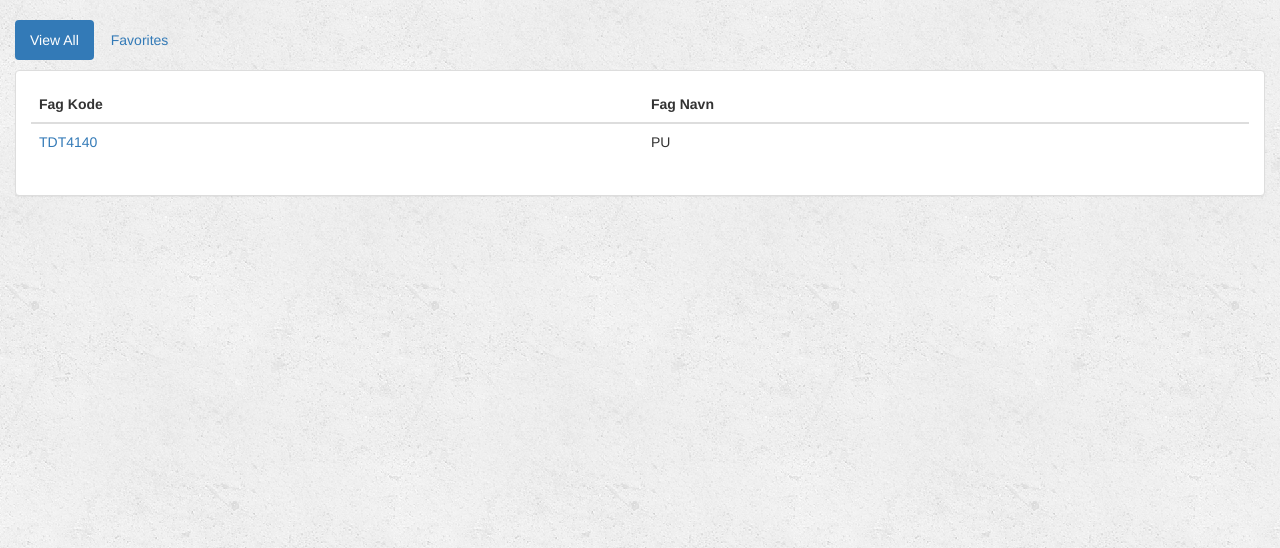
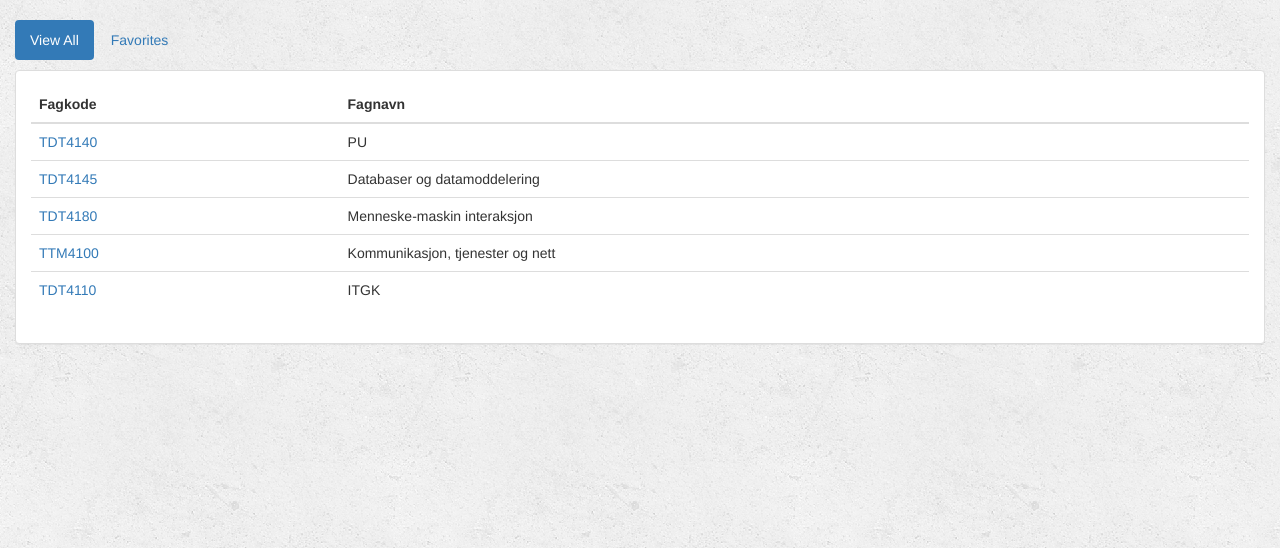
Before and after one commit to sp3kk/PU-Gruppe-15, a Django app: page /music/songs/all/ in a window 1280 px wide. Shown: the part 52-600 px from the top of the page. Run offline with Django 3.2, Linux system fonts and the light colour scheme; a user stored in the database is signed in; data comes from the database, SQL or seed files in the repository; both versions use the stored data as it was after the commit; some libraries are stand-ins or nearby versions.

Commit message:
Lagt til fag

```diff
--- a/Pekka 2.0/music/templates/music/songs.html
+++ b/Pekka 2.0/music/templates/music/songs.html
@@ -24,8 +24,8 @@
                         <thead>
                             <tr>
                                 <!-- Rekkefølge: Song title, artist, audio file, album, favorite -->
-                                <th>Fag Kode</th>
-                                <th>Fag Navn</th>
+                                <th>Fagkode</th>
+                                <th>Fagnavn</th>
                             </tr>
                         </thead>
                         <tbody>
@@ -35,6 +35,38 @@
                                     </td>
                                     <td>
                                     PU
+                                    </td>
+                                </tr>
+                                <tr>
+                                    <td>
+                                    <a href="songs.html">TDT4145</a>
+                                    </td>
+                                    <td>
+                                    Databaser og datamoddelering
+                                    </td>
+                                </tr>
+                                <tr>
+                                    <td>
+                                    <a href="songs.html">TDT4180</a>
+                                    </td>
+                                    <td>
+                                    Menneske-maskin interaksjon
+                                    </td>
+                                </tr>
+                                <tr>
+                                    <td>
+                                    <a href="songs.html">TTM4100</a>
+                                    </td>
+                                    <td>
+                                    Kommunikasjon, tjenester og nett
+                                    </td>
+                                </tr>
+                                <tr>
+                                    <td>
+                                    <a href="songs.html">TDT4110</a>
+                                    </td>
+                                    <td>
+                                    ITGK
                                     </td>
                                 </tr>
                         </tbody>
```
Also changed, not shown: Pekka 2.0/db.sqlite3.
